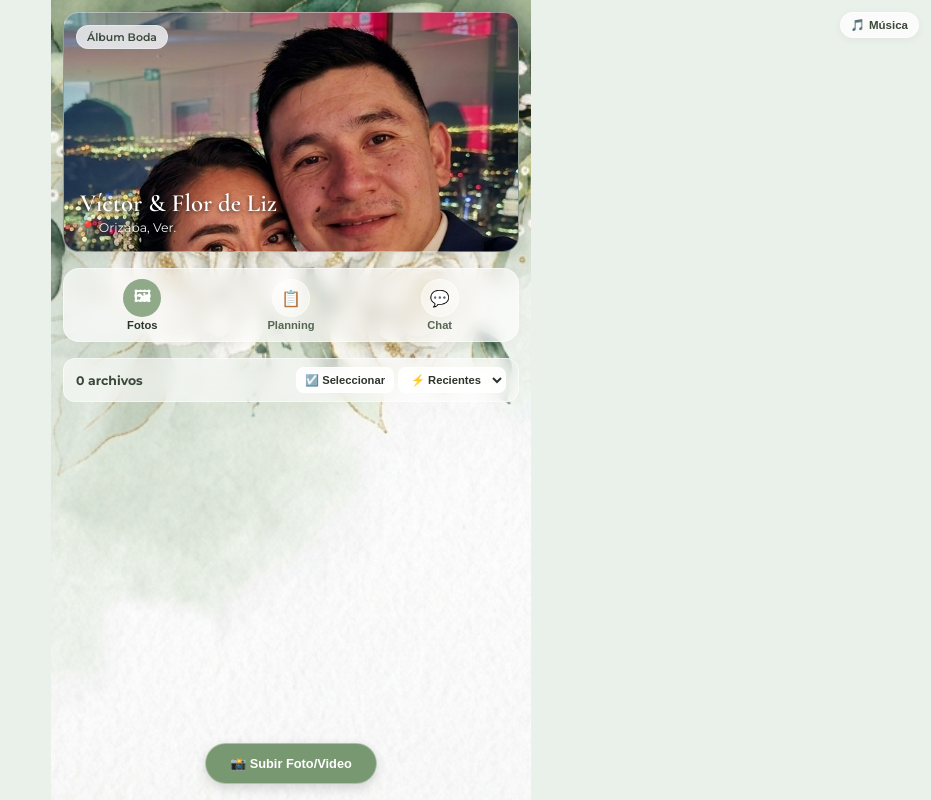
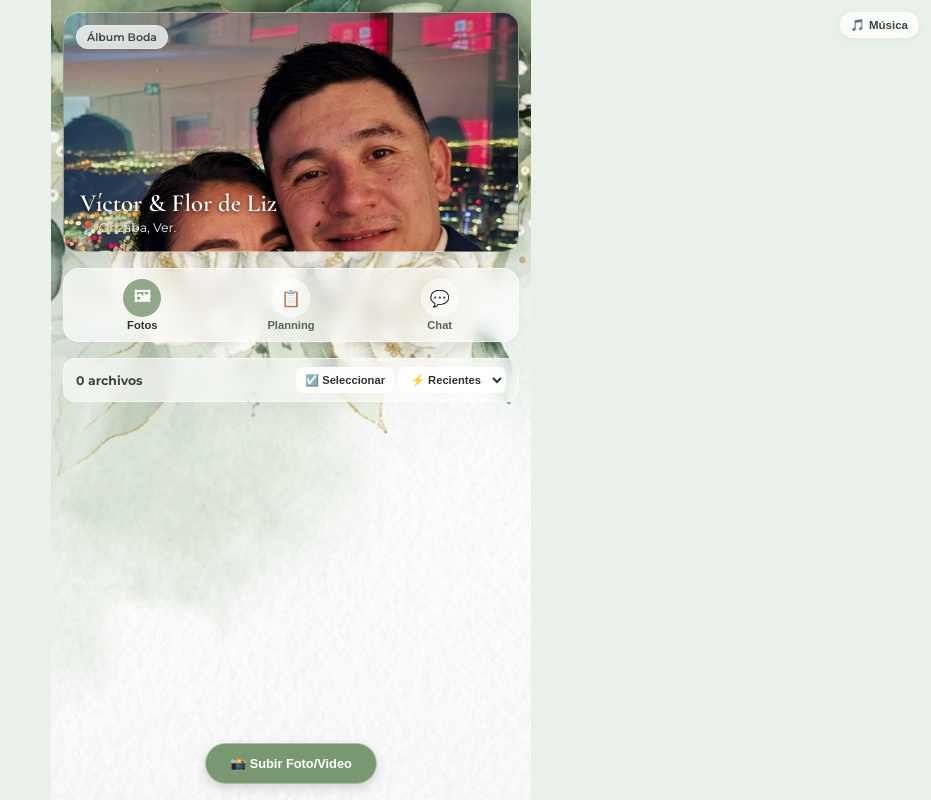
Before and after one commit to vmdeleon28-ctrl/boda-victor-y-flor, a plain HTML site: page subir.html in a window 1280 px wide. Shown: the whole page, without its empty margins (349-1280 px from the left). Drawn offline with nearby package versions, Linux system fonts and the light colour scheme; no server answers; a script that the page names is missing.

Commit message:
subir.html

```diff
--- a/subir.html
+++ b/subir.html
@@ -37,12 +37,12 @@
             position: relative;
         }
 
-        .event-card-app {
+          .event-card-app {
             position: relative;
             height: 240px;
             border-radius: 16px;
             overflow: hidden;
-            background: #4a5a48 url('foto_pareja.jpg') right 25% / cover no-repeat;
+            background: #4a5a48 url('foto_pareja.jpg') center 20% / cover no-repeat;
             display: flex;
             flex-direction: column;
             justify-content: flex-end;
@@ -53,7 +53,7 @@
             box-shadow: 0 4px 15px rgba(0,0,0,0.06);
         }
 
-        .badge-premium {
+    .badge-premium {
             position: absolute;
             top: 12px;
             left: 12px;
@@ -68,7 +68,7 @@
             border: 1px solid rgba(255, 255, 255, 0.3);
         }
 
-        .event-card-app h3 {
+         .event-card-app h3 {
             font-family: 'Cormorant Garamond', serif;
             font-size: 1.55rem;
             font-weight: 600;
@@ -82,8 +82,7 @@
             font-size: 0.78rem;
             font-weight: 500;
             color: #f0f4f0;
-            max-width: 52%;
-            text-shadow: 0 1px 4px rgba(0,0,0,0.6);
+            text-shadow: 0 1px 3px rgba(0,0,0,0.6);
         }
 
         .app-actions {
```
